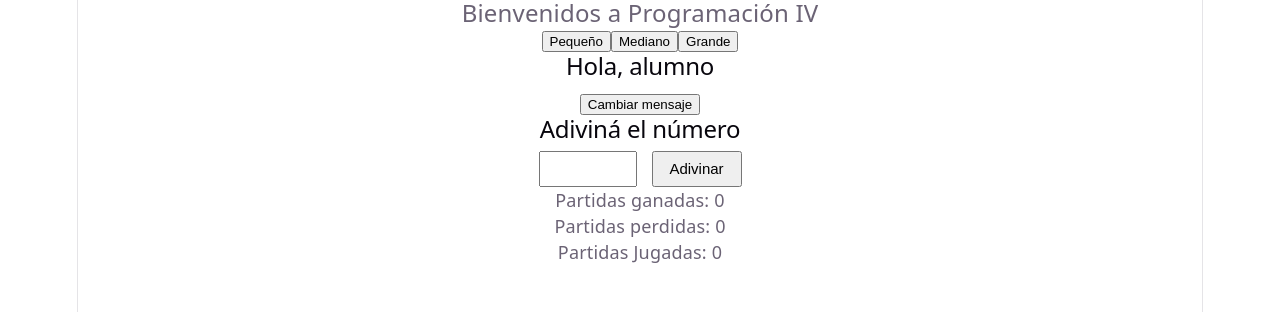
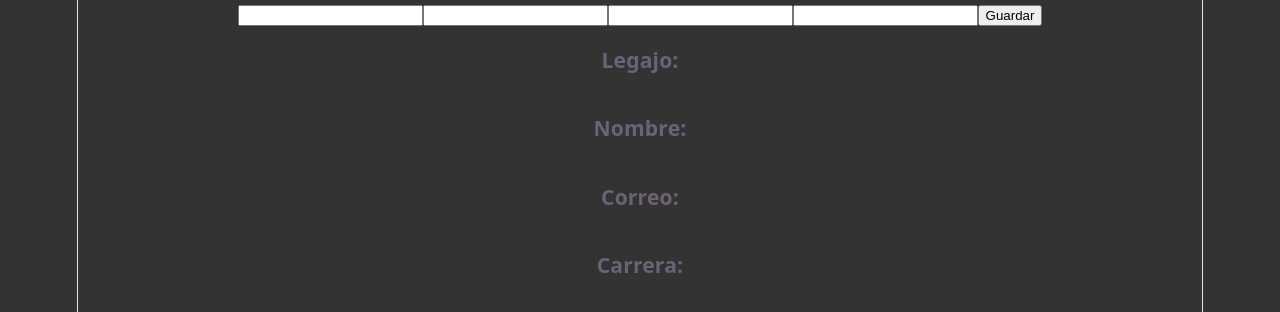
Before and after one commit to brunovirili/SGA, a React (Vite) app in the folder frontend-react/: page / in a window 1280 px wide. Shown: the top 312 px of the page. Built offline with nearby package versions, Linux system fonts and the light colour scheme.

Commit message:
Clase 30 - Eventos y formularios en React

```diff
--- a/frontend-react/src/App.css
+++ b/frontend-react/src/App.css
@@ -1,3 +1,6 @@
+.body {
+  background-color: #333;
+}
 .counter {
   font-size: 16px;
   padding: 5px 10px;
--- a/frontend-react/src/App.jsx
+++ b/frontend-react/src/App.jsx
@@ -1,31 +1,12 @@
-/* import Titulo from "./components/Titulo"
-import Navbar from "./components/Navbar"
-import Footer from "./components/Footer"
-import TarjetaAlumno from "./components/TarjetaAlumnos"
-import Incrementar from "./components/ejemplos/Incrementar"
-import CambiarTitulo from "./components/ejemplos/CambiarTitulo"
-import Adivina from "./components/ejemplos/Adivina" */
+import FormularioA from "./components/FormularioA"
 
-import Mensaje from "./components/ejemplos/Mensaje"
-import Tamano from "./components/ejemplos/TamanoTexto"
-import Adivina from "./components/ejemplos/Adivina"
 
 function App()
 {
   return (
     <>
-    {/* <Navbar />
-    <Titulo texto="Sistema de Gestión Académica" color="blue"/>
-    <h2>Administración de alumnos</h2>
-    <TarjetaAlumno nombre="Bruno Virili" carrera="Programación" correo ="bruno@mail.com"/>
-    <TarjetaAlumno nombre="Bruno Virili" carrera="Programación" correo ="bruno@mail.com"/> */}
-    {/* <Incrementar />
-    <CambiarTitulo />
-    <Adivina /> }
-    {/* <Footer /> */}
-    <Tamano />
-    <Mensaje />
-    <Adivina />
+    <FormularioA />
+
     </>
   )
 }
--- /dev/null
+++ b/frontend-react/src/components/FormularioA.jsx
@@ -0,0 +1,35 @@
+import { useState } from "react";
+
+function FormularioA(){
+    const [legajo, setLegajo] = useState("")
+    const [nombre, setNombre] = useState("")
+    const [correo, setCorreo] = useState("")
+    const [carrera, setCarrera] = useState("")
+
+
+    function guardar(e) {
+        e.preventDefault()
+        console.log(legajo)
+        console.log(nombre)
+        console.log(correo)
+        console.log(carrera)
+    }
+    return(
+        <>
+        <form onSubmit={guardar}>
+        <input value = {legajo} onChange={(e) => setLegajo(e.target.value)}/>
+        <input value = {nombre} onChange={(e) => setNombre(e.target.value)}/>
+        <input value = {correo} onChange={(e) => setCorreo(e.target.value)}/>
+        <input value = {carrera} onChange={(e) => setCarrera(e.target.value)}/>
+        <button type="submit">Guardar</button>
+        </form>
+        <h3>Legajo: {legajo}</h3>
+        <h3>Nombre: {nombre}</h3>
+        <h3>Correo: {correo}</h3>
+        <h3>Carrera: {carrera}</h3>
+        </>
+
+    )
+}
+
+export default FormularioA
--- a/frontend-react/src/index.css
+++ b/frontend-react/src/index.css
@@ -19,7 +19,7 @@
   letter-spacing: 0.18px;
   color-scheme: light dark;
   color: var(--text);
-  background: var(--bg);
+  background: #333;
   font-synthesis: none;
   text-rendering: optimizeLegibility;
   -webkit-font-smoothing: antialiased;
```
